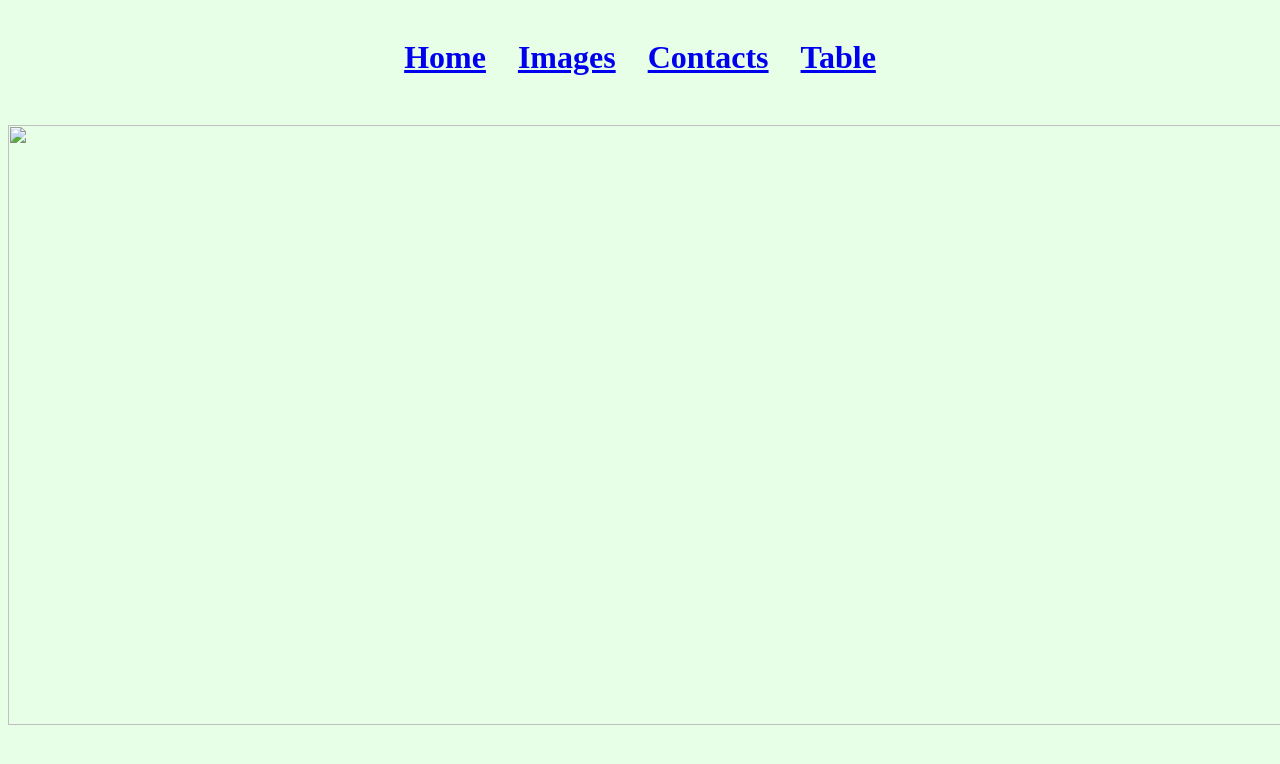
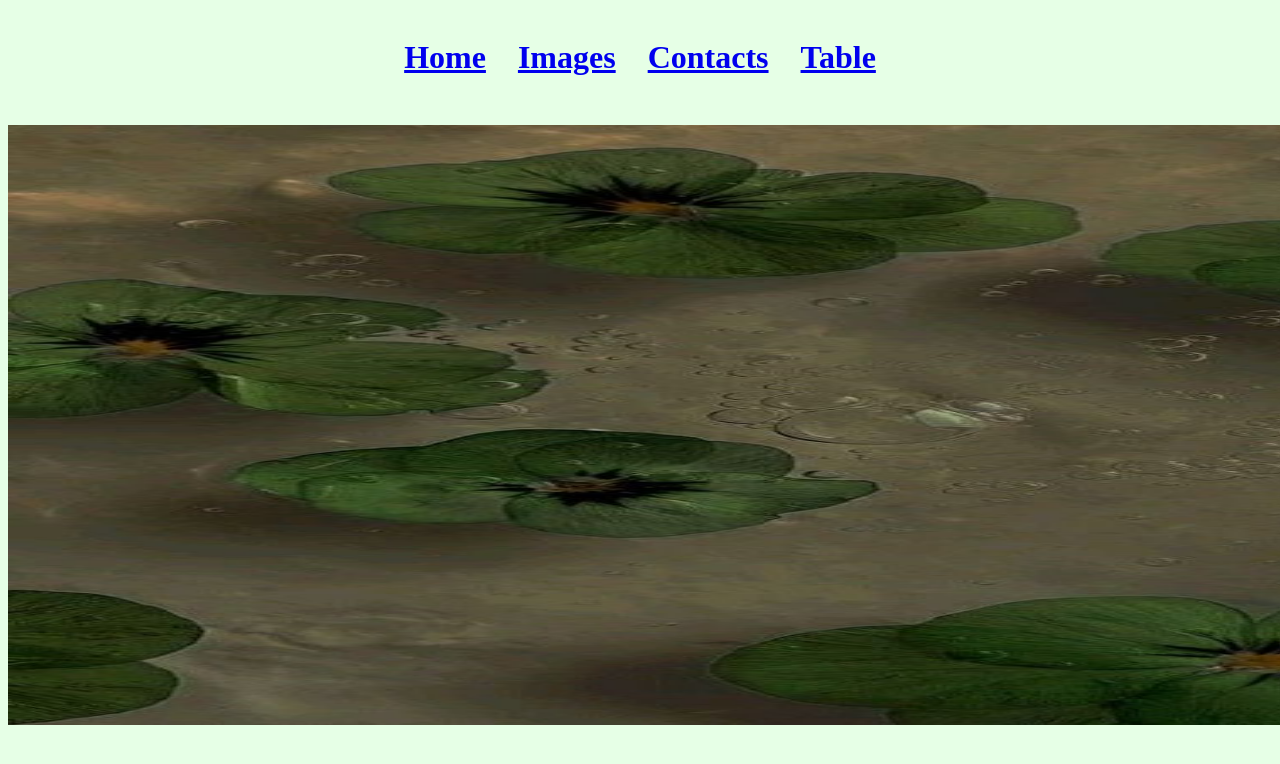
Before and after one commit to iogurtde10/laura, a plain HTML site: page index.html in a window 1280 px wide. Shown: the top 764 px of the page. Drawn offline with Linux system fonts and the light colour scheme.

Commit message:
Update index.html

```diff
--- a/index.html
+++ b/index.html
@@ -14,6 +14,6 @@
               <th> <a href="../iorga laura cl 10 A/pagini/tabel.html">Table</a></th>
             </tr>
             </table><br>
-            <img src="../iorga laura cl 10 A/imagini/38d46ce4f52f25d53900decea1244204.jpg" width="1903" height="600">
+            <img src="imagini/38d46ce4f52f25d53900decea1244204.jpg" width="1903" height="600">
     </body>
 </html>
```
